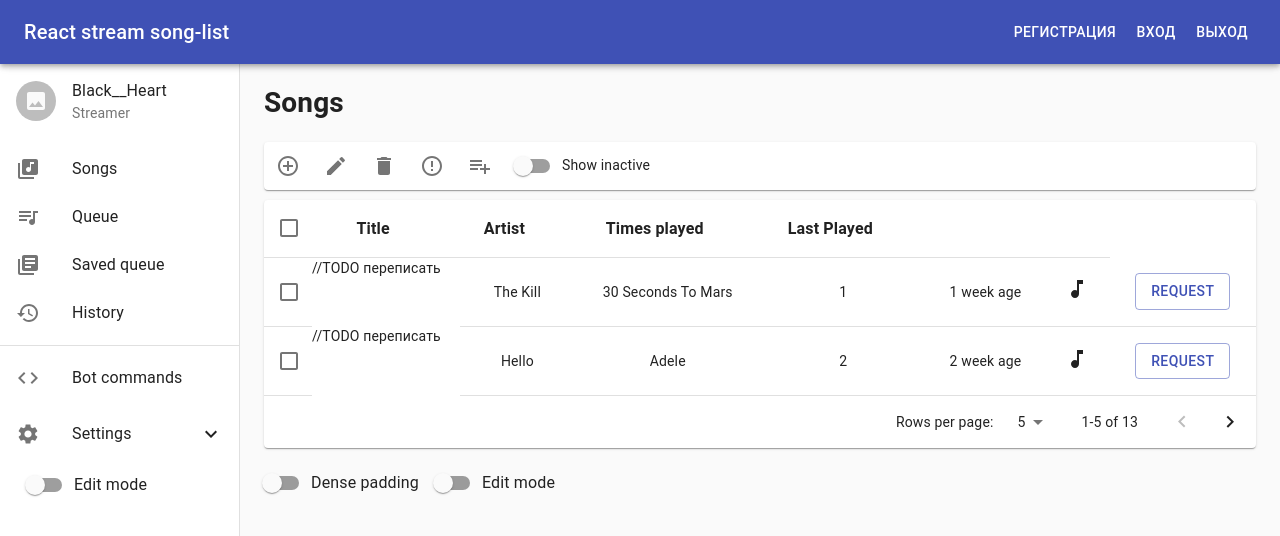
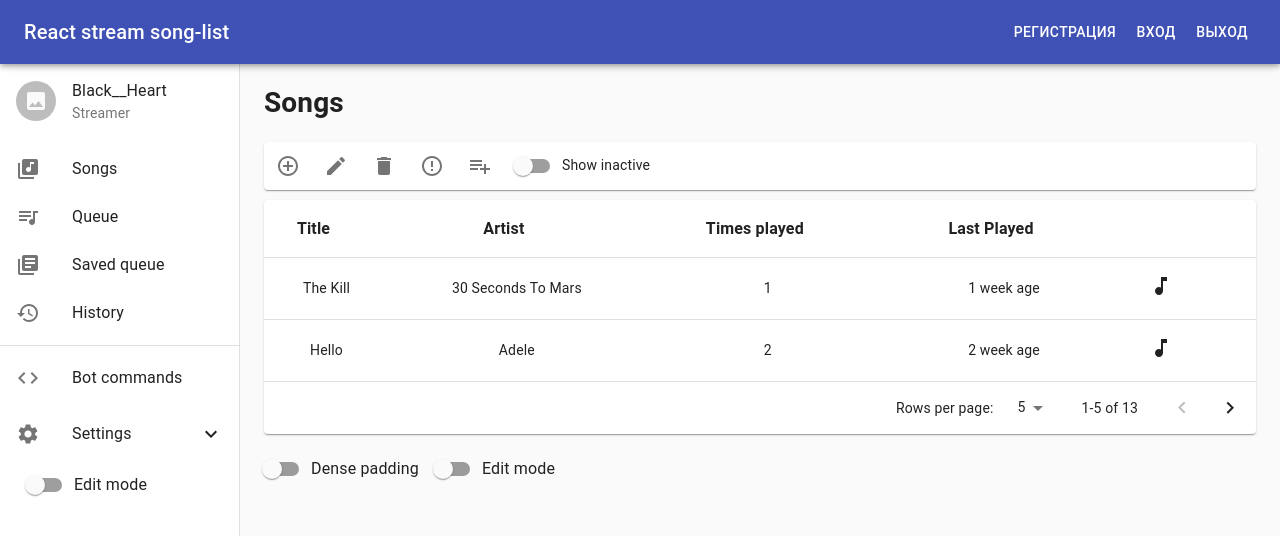
Before and after one commit to BlackHeart426/react-songlist, a React (Create React App) app: page /songs in a window 1280 px wide. Shown: the top 536 px of the page. Built offline with nearby package versions, Linux system fonts and the light colour scheme.

Commit message:
hide element local editMode

```diff
--- a/src/companents/TablePagination/TablePagination.js
+++ b/src/companents/TablePagination/TablePagination.js
@@ -94,6 +94,7 @@ function EnhancedTableHead(props) {
     return (
         <TableHead>
             <TableRow>
+                    {props.editMode ?
                         <TableCell padding="checkbox">
                             <Checkbox
                             indeterminate={numSelected > 0 && numSelected < rowCount}
@@ -103,7 +104,7 @@ function EnhancedTableHead(props) {
                             color="primary"
                             inputProps={{ 'aria-label': 'select all desserts' }}
                             />
-                </TableCell>
+                        </TableCell>: <></>}
                 {props.data.map(headCell => (
                     <TableCell
                         key={headCell.id}
@@ -358,6 +359,7 @@ export default function ComponentTablePagination(props) {
                             onRequestSort={handleRequestSort}
                             rowCount={props.rowsData.length}
                             data={props.headCells}
+                            editMode = {editMode}
                         />
                         <TableBody>
                             {stableSort(props.rowsData, getComparator(order, orderBy))
@@ -379,6 +381,7 @@ export default function ComponentTablePagination(props) {
                                             selected={isItemSelected}
 
                                         >
+                                            {editMode ?
                                                 <TableCell padding="checkbox">
                                                 <Checkbox
                                                     value="secondary"
@@ -387,29 +390,34 @@ export default function ComponentTablePagination(props) {
                                                     inputProps={{'aria-labelledby': labelId}}
                                                 />
                                                 </TableCell>
-                                            //TODO переписать
-                                            { Object.keys(row).map(item =>
-                                                row[item] === 'tag'
-                                                    ?
+                                            : <></>}
+
+                                            {/*TODO Переписать с типом элемента*/}
+                                            { Object.keys(row).map(item => (
                                                 <TableCell align="center">
-                                                        <MusicNoteIcon/>
-                                                </TableCell>
-                                                : row[item] === 'btn'
-                                                    ?
-                                                    <TableCell align="center">
+                                                    {
+                                                        row[item] === 'tag' ?
+                                                        <MusicNoteIcon/> : <></>
+                                                    }
+                                                    {
+                                                        row[item] === 'btn' && editMode  ?
                                                         <Button
                                                             type="submit"
                                                             color="primary"
                                                             variant="outlined"
                                                         >
                                                             request
-                                                        </Button>
-                                                    </TableCell>
-                                                    :<TableCell align="center">
-                                                        {row[item]}
+                                                        </Button> : <></>
+                                                    }
+                                                    {
+                                                        row[item] != 'btn' &&  row[item] != 'tag'?
+                                                        <> {row[item]} </> : <></>
+                                                    }
+
                                                 </TableCell>
                                                 )
-                                            }
+                                            )}
+
                                         </TableRow>
                                     );
                                 })}
--- a/src/page/Songs.js
+++ b/src/page/Songs.js
@@ -43,6 +43,7 @@ export const Songs = () => {
         createData('The Kill', '30 Seconds To Mars', 1, '1 week age', 'tag', 'btn'),
         createData('Hello', 'Adele', 2, '2 week age', 'tag', 'btn'),
     ]
+    //TODO переписать на массив с типом элемента
 
     return (
         <div>
```
Lines whose indentation alone changed are shown as unchanged.
